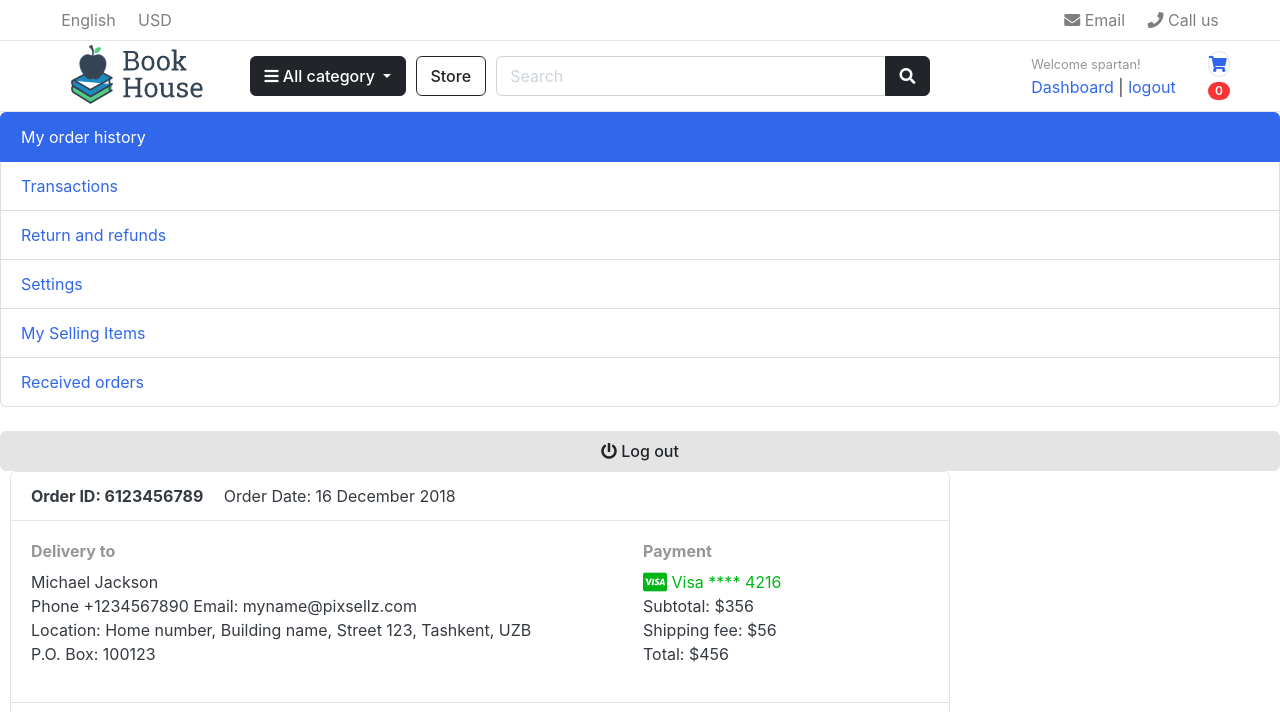
After one commit to darshcloud/BookHouse-E-commerce-Application, a Django app: page /accounts/dashboard/ in a window 1280 px wide. The commit adds this page. Shown: the top 712 px of the page. Run offline with Django 4.2, Linux system fonts and the light colour scheme; a user stored in the database is signed in; data comes from the database, SQL or seed files in the repository; both versions use the stored data as it was after the commit; some libraries are stand-ins or nearby versions.

Commit message:
user activation,forgot&Dashboard

```diff
--- a/accounts/forms.py
+++ b/accounts/forms.py
@@ -1,4 +1,4 @@
-from socket import fromshare
+# from socket import fromshare
 from django import forms
 from .models import Account
 
--- a/accounts/urls.py
+++ b/accounts/urls.py
@@ -3,8 +3,11 @@ from . import views
 
 urlpatterns=[
     path('register/',views.register, name='register'),
-     path('login/',views.login, name='login'),
-      path('logout/',views.logout, name='logout'),
 
-
-]
+    path('login/',views.login, name='login'),
+    path('logout/',views.logout, name='logout'),
+    path('dashboard/', views.dashboard, name='dashboard'),
+    path('activate/<uidb64>/<token>/', views.activate, name='activate'),
+    path('forgotPassword/', views.forgotPassword, name='forgotPassword'),
+    path('resetpassword_validate/<uidb64>/<token>/', views.resetpassword_validate, name='resetpassword_validate'),
+    path('resetPassword/', views.resetPassword, name='resetPassword'),]
--- a/accounts/views.py
+++ b/accounts/views.py
@@ -1,10 +1,20 @@
+from http.client import HTTPResponse
 from django.shortcuts import render,redirect
-
 from accounts.forms import RegistrationForm
 from .forms import RegistrationForm
 from .models import Account
 from django.contrib import messages, auth
 from django.contrib.auth.decorators import login_required
+from django.http import HttpResponse
+
+
+# Verification email
+from django.contrib.sites.shortcuts import get_current_site
+from django.template.loader import render_to_string
+from django.utils.http import urlsafe_base64_encode, urlsafe_base64_decode
+from django.utils.encoding import force_bytes
+from django.contrib.auth.tokens import default_token_generator
+from django.core.mail import EmailMessage
 
 # Create your views here.
 def register(request):
@@ -21,14 +31,35 @@ def register(request):
             user=Account.objects.create_user(first_name=first_name,last_name=last_name,email=email,username=username,password=password)
             user.phone_number=phone_number
             user.save()
-            messages.success(request,'Registration successful')
-            return redirect('register')
+            #User Activation
+            current_site = get_current_site(request)
+            mail_subject = 'Please activate your account'
+            message = render_to_string('accounts/account_verification_email.html', {
+                'user': user,
+                'domain': current_site,
+                'uid': urlsafe_base64_encode(force_bytes(user.pk)),
+                'token': default_token_generator.make_token(user),
+            })
+            to_email = email
+            send_email = EmailMessage(mail_subject, message, to=[to_email])
+            send_email.send()
+            # messages.success(request, 'Thank you for registering with us. We have sent you a verification email to your email address [bookhousecmpe272@gmail.com]. Please verify it.')
+            return redirect('/accounts/login/?command=verification&email='+email)
     else:
-        form=RegistrationForm()
-    context={
+        form = RegistrationForm()
+    context = {
         'form': form,
     }
-    return render (request,'accounts/register.html', context)
+    return render(request, 'accounts/register.html', context)
+# messages.success(request,'Registration successful')
+# return redirect('register')
+# else:
+#     form=RegistrationForm()
+#     context={
+#         'form': form,
+#     }
+#     return render (request,'accounts/register.html', context)
+
 def login(request):
     if request.method=='POST':
         email=request.POST['email']
@@ -41,7 +72,7 @@ def login(request):
         if user is not None:
             auth.login(request,user)
         #messages.success(request,'you are now logged in')
-            return redirect('home')
+            return redirect('dashboard')
         else:
             messages.error(request, 'Invalid login credentials')
             return redirect('login')
@@ -54,3 +85,86 @@ def logout(request):
     auth.logout(request)
     messages.success(request,'you are logged out')
     return redirect('login')
+
+def activate(request, uidb64, token):
+    try:
+        uid = urlsafe_base64_decode(uidb64).decode()
+        user = Account._default_manager.get(pk=uid)
+    except(TypeError, ValueError, OverflowError, Account.DoesNotExist):
+        user = None
+
+    if user is not None and default_token_generator.check_token(user, token):
+        user.is_active = True
+        user.save()
+        messages.success(request, 'Congratulations! Your account is activated.')
+        return redirect('login')
+    else:
+        messages.error(request, 'Invalid activation link')
+        return redirect('register')
+
+@login_required(login_url = 'login')
+def dashboard(request):
+        return render(request, 'accounts/dashboard.html')
+
+
+def resetPassword(request):
+    if request.method == 'POST':
+        password = request.POST['password']
+        confirm_password = request.POST['confirm_password']
+
+def forgotPassword(request):
+    if request.method == 'POST':
+        email = request.POST['email']
+        if Account.objects.filter(email=email).exists():
+            user = Account.objects.get(email__exact=email)
+            #Reset password email
+            current_site = get_current_site(request)
+            mail_subject = 'Reset Your Password'
+            message = render_to_string('accounts/reset_password_email.html', {
+                'user': user,
+                'domain': current_site,
+                'uid': urlsafe_base64_encode(force_bytes(user.pk)),
+                'token': default_token_generator.make_token(user),
+            })
+            to_email = email
+            send_email = EmailMessage(mail_subject, message, to=[to_email])
+            send_email.send()
+
+            messages.success(request, 'Password reset email has been sent to your email address.')
+            return redirect('login')
+        else:
+            messages.error(request, 'Account does not exist!')
+            return redirect('forgotPassword')
+    return render(request, 'accounts/forgotPassword.html')
+def resetpassword_validate(request, uidb64, token):
+    try:
+        uid = urlsafe_base64_decode(uidb64).decode()
+        user = Account._default_manager.get(pk=uid)
+    except(TypeError, ValueError, OverflowError, Account.DoesNotExist):
+        user = None
+
+    if user is not None and default_token_generator.check_token(user, token):
+        request.session['uid'] = uid
+        messages.success(request, 'Please reset your password')
+        return redirect('resetPassword')
+    else:
+        messages.error(request, 'This link has been expired!')
+        return redirect('login')
+
+def resetPassword(request):
+    if request.method == 'POST':
+        password = request.POST['password']
+        confirm_password = request.POST['confirm_password']
+
+        if password == confirm_password:
+            uid = request.session.get('uid')
+            user = Account.objects.get(pk=uid)
+            user.set_password(password)
+            user.save()
+            messages.success(request, 'Password reset successful')
+            return redirect('login')
+        else:
+            messages.error(request, 'Password do not match!')
+            return redirect('resetPassword')
+    else:
+            return render(request, 'accounts/resetPassword.html')
--- /dev/null
+++ b/templates/Accounts/dashboard.html
@@ -0,0 +1,98 @@
+{% extends 'base.html' %}
+
+
+{% block content %}
+
+<section class="section-conten padding-y bg">
+
+	<div class="container">
+		<div class="row">
+		<aside class="col-md-3">
+			<!--   SIDEBAR   -->
+			<ul class="list-group">
+				<a class="list-group-item active" href="#"> My order history </a>
+				<a class="list-group-item" href="#"> Transactions </a>
+				<a class="list-group-item" href="#"> Return and refunds </a>
+				<a class="list-group-item" href="#">Settings </a>
+				<a class="list-group-item" href="#"> My Selling Items </a>
+				<a class="list-group-item" href="#"> Received orders </a>
+			</ul>
+			<br>
+			<a class="btn btn-light btn-block" href="#"> <i class="fa fa-power-off"></i> <span class="text">Log out</span> </a>
+			<!--   SIDEBAR .//END   -->
+		</aside>
+		<main class="col-md-9">
+			<article class="card">
+			<header class="card-header">
+				<strong class="d-inline-block mr-3">Order ID: 6123456789</strong>
+				<span>Order Date: 16 December 2018</span>
+			</header>
+			<div class="card-body">
+				<div class="row">
+					<div class="col-md-8">
+						<h6 class="text-muted">Delivery to</h6>
+						<p>Michael Jackson <br>
+						Phone +1234567890 Email: myname@pixsellz.com <br>
+						Location: Home number, Building name, Street 123,  Tashkent, UZB <br>
+						P.O. Box: 100123
+						 </p>
+					</div>
+					<div class="col-md-4">
+						<h6 class="text-muted">Payment</h6>
+						<span class="text-success">
+							<i class="fab fa-lg fa-cc-visa"></i>
+							Visa  **** 4216
+						</span>
+						<p>Subtotal: $356 <br>
+						 Shipping fee:  $56 <br>
+						 <span class="b">Total:  $456 </span>
+						</p>
+					</div>
+				</div> <!-- row.// -->
+			</div> <!-- card-body .// -->
+			<div class="table-responsive">
+			<table class="table table-hover">
+				<tr>
+					<td width="65">
+						<img src="../images/items/1.jpg" class="img-xs border">
+					</td>
+					<td>
+						<p class="title mb-0">Product name goes here </p>
+						<var class="price text-muted">USD 145</var>
+					</td>
+					<td> Seller <br> Nike clothing </td>
+					<td width="250"> <a href="#" class="btn btn-outline-primary">Track order</a> <a href="#" class="btn btn-light"> Details </a> </td>
+				</tr>
+				<tr>
+					<td>
+						<img src="../images/items/2.jpg" class="img-xs border">
+					</td>
+					<td>
+						<p class="title mb-0">Another name goes here </p>
+						<var class="price text-muted">USD 15</var>
+					</td>
+					<td> Seller <br> ABC shop </td>
+					<td> <a href="#" class="btn btn-outline-primary">Track order</a> <a href="#" class="btn btn-light"> Details </a> </td>
+				</tr>
+				<tr>
+					<td>
+						<img src="../images/items/3.jpg" class="img-xs border">
+					</td>
+					<td>
+						<p class="title mb-0">The name of the product  goes here </p>
+						<var class="price text-muted">USD 145</var>
+					</td>
+					<td> Seller <br> Wallmart </td>
+					<td> <a href="#" class="btn btn-outline-primary">Track order</a> <a href="#" class="btn btn-light"> Details </a> </td>
+				</tr>
+			</table>
+			</div> <!-- table-responsive .end// -->
+			</article> <!-- order-group.// -->
+		</main>
+	</div> <!-- row.// -->
+	</div>
+
+
+</section>
+
+{% endblock %}
--- a/templates/includes/navbar.html
+++ b/templates/includes/navbar.html
@@ -74,7 +74,7 @@
                           <div class="widget-header">
                             <small class="title text-muted">Welcome  {{user.first_name}}!</small>
                             <div>
-                                <a href="#">Dashboard</a> <span class="dark-transp"> | </span>
+                                <a href="{% url 'dashboard' %}">Dashboard</a> <span class="dark-transp"> | </span>
                                 <a href="{% url 'logout' %}"> logout</a>
 
                             </div>
```
Also changed, not shown: bookhouse/settings.py (+7 -0 lines), templates/Accounts/account_verification_email.html (added, +10 -0 lines), templates/Accounts/forgotpassword.html (added, +39 -0 lines), templates/Accounts/login.html (+16 -7 lines), templates/Accounts/reset_password_email.html (added, +10 -0 lines), templates/Accounts/resetpassword.html (added, +40 -0 lines), db.sqlite3.
